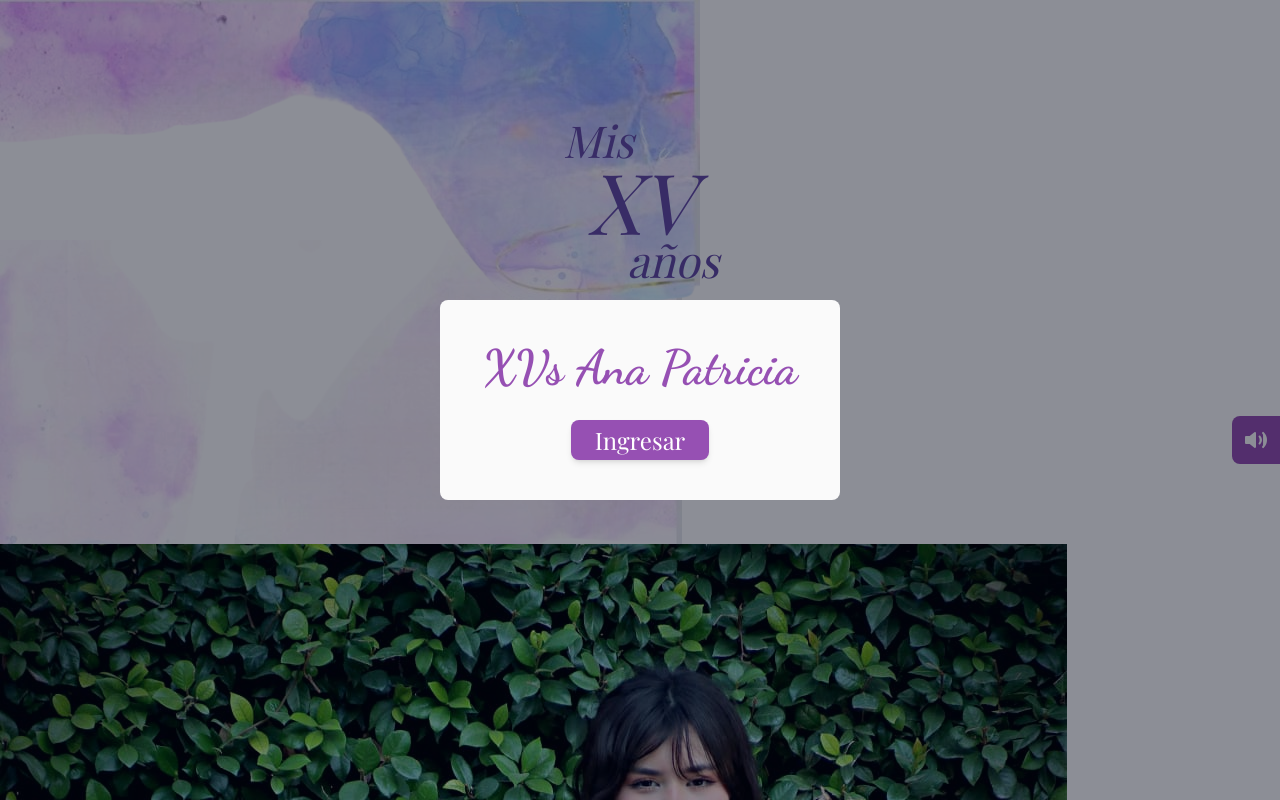
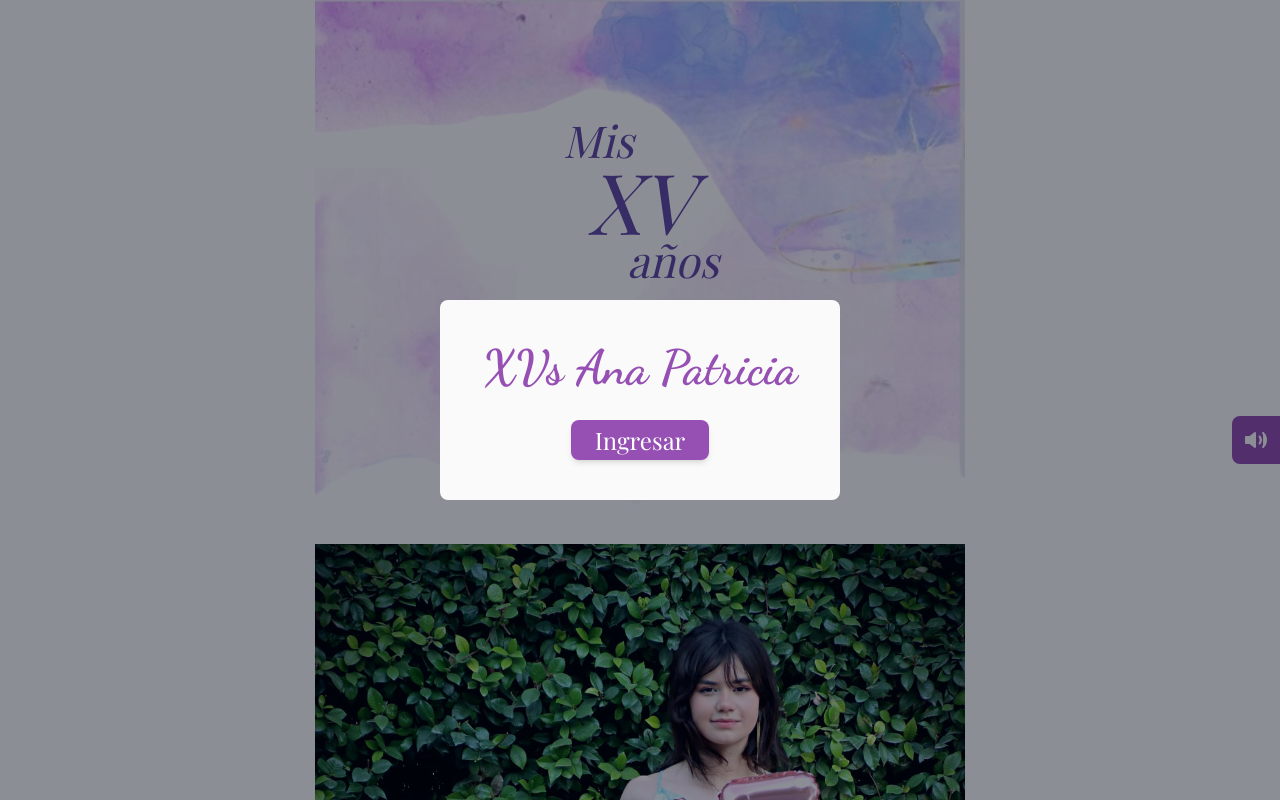
Before and after one commit to enrique-dev-coder/enviarte.io_first_template, a Next.js app: page /xvs/patita in a window 1280 px wide. Built offline with nearby package versions, Linux system fonts and the light colour scheme; a web font is replaced by a local one.

Commit message:
mexicanada para el desktop

```diff
--- a/src/app/xvs/patita/page.tsx
+++ b/src/app/xvs/patita/page.tsx
@@ -46,6 +46,10 @@ const page = async ({ searchParams }: any) => {
         novio={IngresarBotonProps.novio}
         join={IngresarBotonProps.join}
       />
+
+      <section className="max-w-[650px] mx-auto">
+        {/* Hero container */}
+        <div className=" flex flex-col gap-4 relative items-center justify-center cell:w-full h-[70vh] z-20">
           <Image
             alt="adorno"
             src={adorno1}
@@ -54,18 +58,18 @@ const page = async ({ searchParams }: any) => {
           <Image
             alt="adorno"
             src={adorno3}
-        className=" absolute top-[30%] opacity-80  left-0 right-0"
+            className=" absolute top-[30%] opacity-80 z-0 left-0 right-0"
           />
-      {/* Hero container */}
-      <div className=" flex flex-col gap-4 relative items-center justify-center cell:w-full h-[70vh] z-20">
-        <div className={` text-[#654ca7]  text-[44px] leading-[60px]  italic `}>
+          <div
+            className={` text-[#654ca7] relative z-20 text-[44px] leading-[60px]  italic `}
+          >
             <p className=" -translate-x-6">Mis</p>
             <p className=" italic  text-[84px]">XV</p>
             <p className=" translate-x-10">años</p>
           </div>
           <div>
             <p
-            className={`${dancing.className} text-[#9650b3] font-bold text-center text-[48px]`}
+              className={`${dancing.className} relative z-20 text-[#9650b3] font-bold text-center text-[48px]`}
             >
               Ana Patricia
             </p>
@@ -76,7 +80,7 @@ const page = async ({ searchParams }: any) => {
             <p>¡No faltes!</p>
           </div> */}
             <p
-            className={`${dancing.className} text-[#654ca7] font-bold text-center text-[48px]`}
+              className={`${dancing.className} relative z-20 text-[#654ca7] font-bold text-center text-[48px]`}
             >
               Octubre 5
             </p>
@@ -234,6 +238,7 @@ const page = async ({ searchParams }: any) => {
             },
           }}
         />
+      </section>
     </InvitationContainer>
   );
 };
```
Lines whose indentation alone changed are shown as unchanged.
